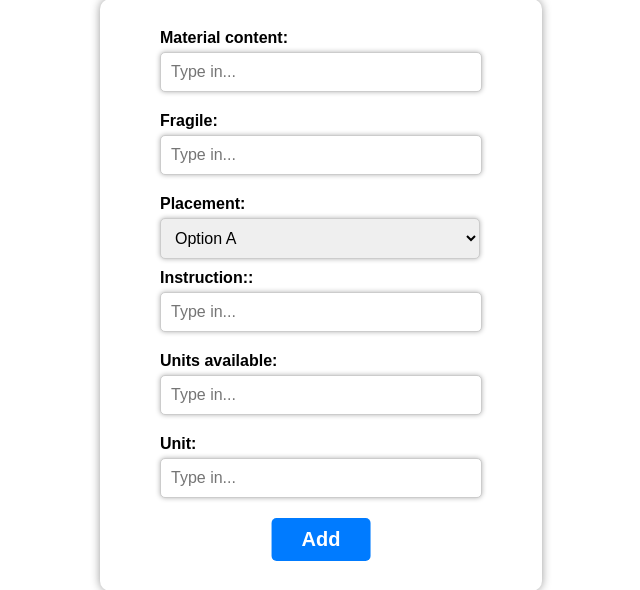
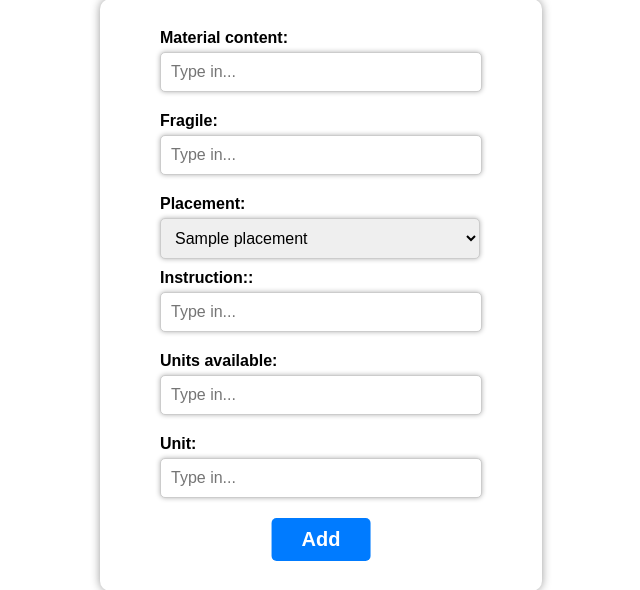
Before and after one commit to maxim-bazant/ss-web, a Flask app: template templates/add.html in a window 1280 px wide. Shown: the part 161-751 px from the top of the page, without its empty margins (319-959 px from the left). Run offline with Flask 3, Linux system fonts and the light colour scheme; the template is opened without the code that fills it: most values are stand-ins (such as "Sample title", 1, 10 or a date in 2020); parts of the project's set-up code (start-up, migrations or seed data) failed here and were passed over.

Commit message:
added placement logic

```diff
--- a/app.py
+++ b/app.py
@@ -106,7 +106,9 @@ def add():
             flash("Material added", "green")
             return redirect(url_for("inventory"))
         else:
-            return render_template("add.html")
+            placements = get_placements()
+            available_places = [fruit for fruit in placements["all_places"] if fruit not in placements["taken_places"]]
+            return render_template("add.html", placements=get_placements(), available_places=available_places)
     else:
         flash(f"You can not edit inventory!", "red")
         return redirect(url_for("index"))
--- a/db_api_manager.py
+++ b/db_api_manager.py
@@ -33,6 +33,12 @@ def get_materials(value=None):
     return return_materials
 
 def delete_material(code:int):
+
+    result = materials_db.find_one({"code": code})
+    print(result)
+    placement = result["placement"]
+    placements_db.update_one({}, {"$pull": {"taken_places": placement}})
+
     materials_db.delete_one({"code": code})
 
 def add_new_material(content, fragile, placement, instruction, units_available:int, unit):
@@ -50,6 +56,7 @@ def add_new_material(content, fragile, placement, instruction, units_available:i
     }
 
     materials_db.insert_one(material)
+    placements_db.update_one({}, {"$push": {"taken_places": placement}})
 
 def edit_units_available(code:int, quantity:int):
     item = materials_db.find_one({"code": code})
@@ -61,3 +68,6 @@ def edit_units_available(code:int, quantity:int):
         return True
     else:
         return False
+
+def get_placements():
+    return placements_db.find()[0]
--- a/templates/add.html
+++ b/templates/add.html
@@ -27,10 +27,9 @@
             <div class="form-add-row">
                 <label>Placement:</label>
                 <select name="placement" class="add-input" required>
-                    <option value="A">Option A</option>
-                    <option value="B">Option B</option>
-                    <option value="C">Option C</option>
-                    <option value="D">Option D</option>
+                    {% for placement in available_places %}
+                        <option value="{{ placement }}">{{ placement }}</option>
+                    {% endfor %}
                 </select>
             </div>
             <div class="form-add-row">
```
